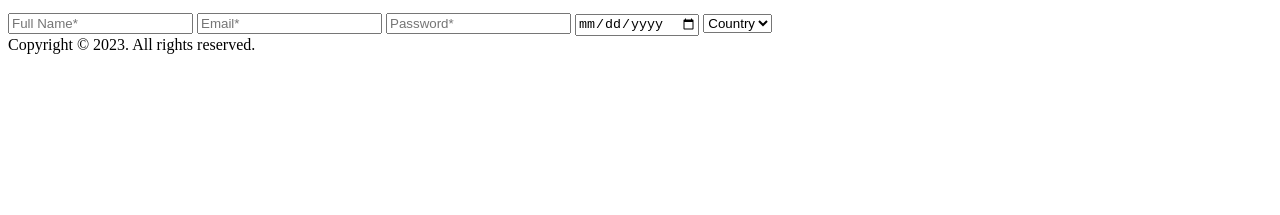
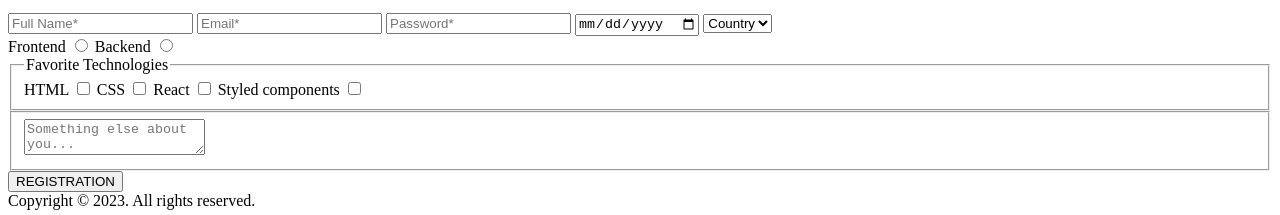
Before and after one commit to ArturOstrovskiy/IT-incubator-HomeWork, a plain HTML site: page project-1-sprint/index.html in a window 1280 px wide. Shown: the part 1312-1527 px from the top of the page. Before the commit the page ends 1374 px from the top, so only its background shows below. Drawn offline with Linux system fonts and the light colour scheme.

Commit message:
1-st lesson

```diff
--- a/project-1-sprint/index.html
+++ b/project-1-sprint/index.html
@@ -201,10 +201,74 @@
     <select
       name="Country"
     >
-      <option value="Country" selected disabled>Country</option>
+      <option
+        value="Country"
+        selected
+        disabled
+      >Country
+      </option>
       <option value="USA">USA</option>
       <option value="Russia">Russia</option>
     </select>
+    <div>
+      <label for="frontend">Frontend</label>
+      <input
+        type="radio"
+        name="frontend"
+        id="frontend"
+        value="frontend"
+      >
+      <label for="backend">Backend</label>
+      <input
+        type="radio"
+        name="Backend"
+        id="backend"
+        value="backend"
+      >
+    </div>
+    <fieldset>
+      <legend>Favorite Technologies</legend>
+      <label for="HTML">HTML</label>
+      <input
+        type="checkbox"
+        name="HTML"
+        id="HTML"
+        value="HTML"
+      >
+      <label for="CSS">CSS</label>
+      <input
+        type="checkbox"
+        name="CSS"
+        id="CSS"
+        value="CSS"
+      >
+      <label for="React">React</label>
+      <input
+        type="checkbox"
+        name="React"
+        id="React"
+        value="React"
+      >
+      <label for="Styled components">Styled components</label>
+      <input
+        type="checkbox"
+        name="Styled components"
+        id="Styled components"
+        value="Styled components"
+      >
+    </fieldset>
+    <fieldset>
+      <textarea
+        placeholder="Something else about you..."
+      ></textarea>
+    </fieldset>
+    <button
+      type="submit"
+    >
+      REGISTRATION
+    </button>
+
+
 
   </form>
 
```
